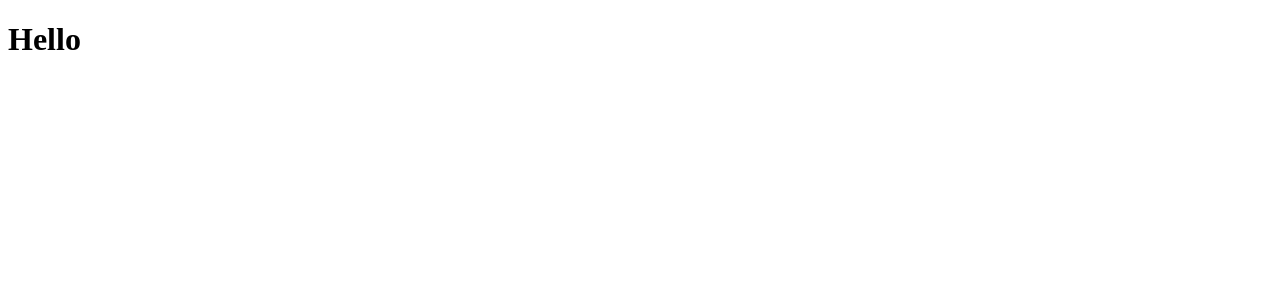
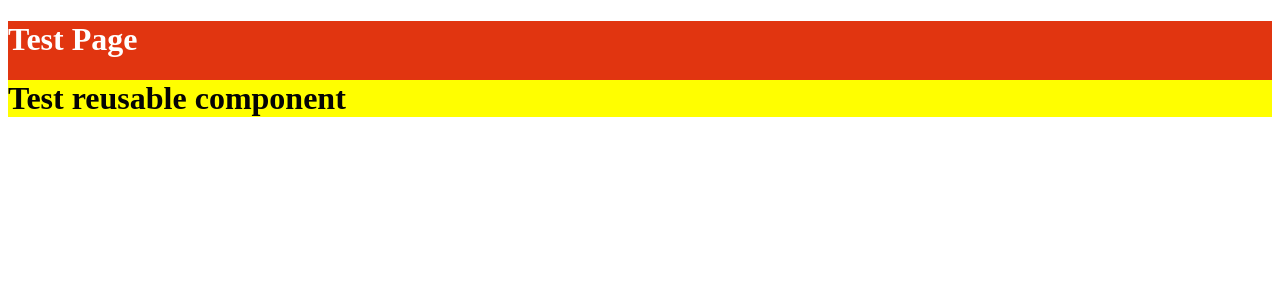
Before and after one commit to ZenBit-Tech/freestylers_frontend, a React (Create React App) app: page /test in a window 1280 px wide. Shown: the top 300 px of the page. Built offline with nearby package versions, Linux system fonts and the light colour scheme.

Commit message:
added template

```diff
--- a/src/App.tsx
+++ b/src/App.tsx
@@ -1,9 +1,12 @@
 import React from "react";
+import { Link } from "react-router-dom";
 
 const App: React.FC = () => {
-  return <h1>Hello</h1>;
+  return (
+    <div>
+      <Link to='/test'>Test Page</Link>
+    </div>
+  )
 };
 
-//<h1>Hello TS</h1>;
-
 export default App;
--- /dev/null
+++ b/src/components/testReusable/index.tsx
@@ -0,0 +1,13 @@
+import React from 'react';
+import { Wrapper, Title } from './styles'
+
+const TestReusable: React.FC = () => {
+    return (
+        <Wrapper>
+            <Title>Test reusable component</Title>
+        </Wrapper>
+    )
+
+}
+
+export default TestReusable;
--- /dev/null
+++ b/src/components/testReusable/styles.ts
@@ -0,0 +1,9 @@
+import styled from "styled-components";
+
+export const Wrapper = styled.div`
+  background-color: #fffe00;
+`;
+
+export const Title = styled.h1`
+  color: #040404;
+`;
--- a/src/index.tsx
+++ b/src/index.tsx
@@ -1,12 +1,16 @@
 import React from "react";
 import ReactDOM from "react-dom";
 import App from "./App";
+import TestPage from "./pages/testPage";
 
-import { BrowserRouter } from "react-router-dom";
+import { BrowserRouter, Routes, Route } from "react-router-dom";
 
 ReactDOM.render(
   <BrowserRouter>
-    <App/>
+    <Routes>
+      <Route path="/" element={<App />} />
+      <Route path="/test" element={<TestPage />} />
+    </Routes>
   </BrowserRouter>,
   document.getElementById("root")
 );
--- /dev/null
+++ b/src/pages/testPage/index.tsx
@@ -0,0 +1,14 @@
+import React from 'react';
+import { Wrapper, Title } from './styles';
+import TestReusable from '../../components/testReusable';
+
+const TestPage: React.FC = () => {
+    return (
+        <Wrapper>
+            <Title>Test Page</Title>
+            <TestReusable />
+        </Wrapper>
+    )
+}
+
+export default TestPage;
--- /dev/null
+++ b/src/pages/testPage/styles.ts
@@ -0,0 +1,9 @@
+import styled from "styled-components";
+
+export const Wrapper = styled.div`
+  background-color: #e13510;
+`;
+
+export const Title = styled.h1`
+  color: #ffffff;
+`;
```
Also changed, not shown: src/styles/global.ts (deleted, +0 -13 lines).
